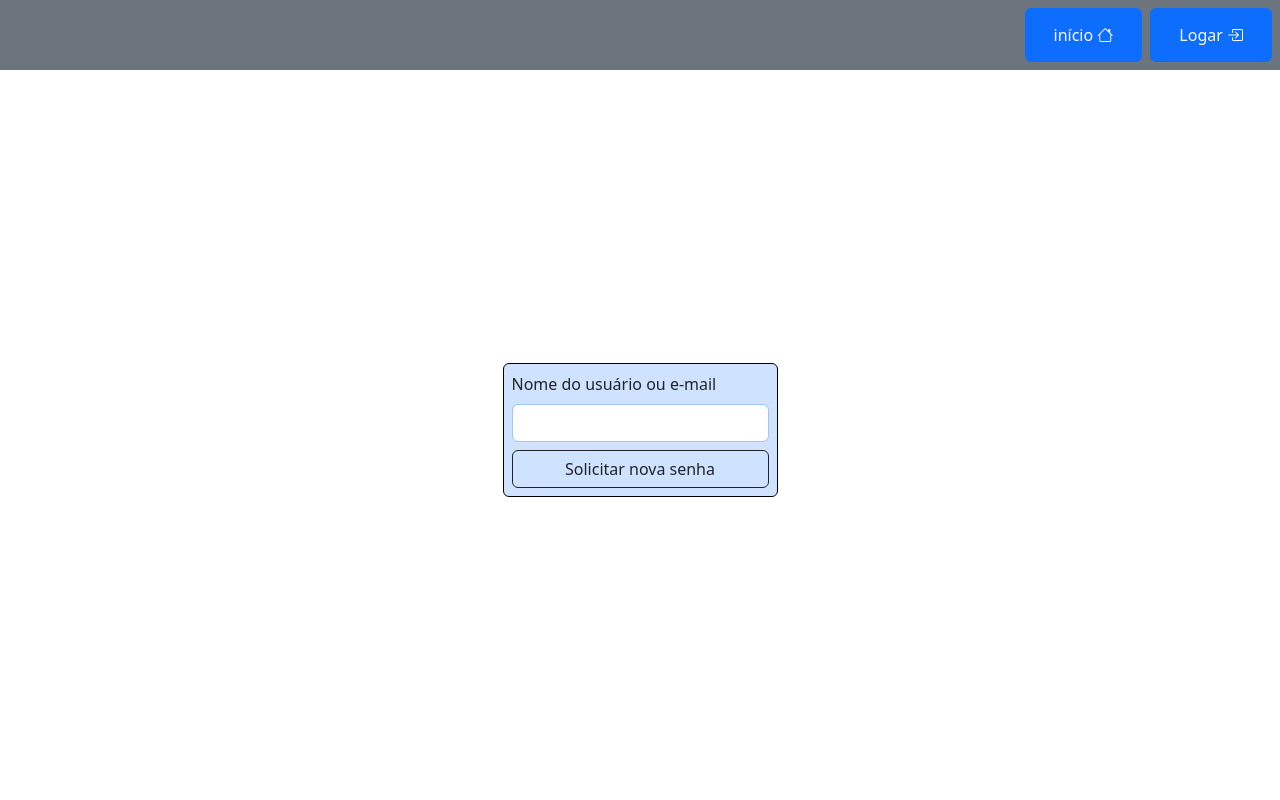
After one commit to Marcosviana91/gallery_server, a Django app: page /reset_password in a window 1280 px wide. The commit adds this page. Run offline with Django 5.2, Linux system fonts and the light colour scheme.

Commit message:
feat - reset_password mock implementation

```diff
--- a/client/templates/login.html
+++ b/client/templates/login.html
@@ -32,7 +32,7 @@
         </form>
         <div class="mt-2">
             <a href="{% url 'new_user' %}" class="btn btn-outline-primary">Criar Usuário</a>
-            <a href="#">Esqueci a senha</a>
+            <a href="{% url 'reset_password' %}">Esqueci a senha</a>
         </div>
     </div>
 
--- /dev/null
+++ b/client/templates/reset_password.html
@@ -0,0 +1,23 @@
+{% extends 'base.html' %}
+
+{% load static %}
+
+{% block 'body' %}
+<main style="min-height: 90vh;" class="d-flex flex-column align-items-center justify-content-center">
+    <div class="d-flex flex-column align-items-center justify-content-center">
+        <form action="" method="post">
+            {% csrf_token %}
+            <div
+                class="d-flex flex-column align-items-center border border-black border-1 rounded-2 p-2 gap-2 bg-primary-subtle">
+                <div class="d-flex flex-column">
+                    <label class="form-label" for="username_or_email">Nome do usuário ou e-mail</label>
+                    <input class="form-control border-primary-subtle" type="text" name="username_or_email" id="username_or_email"
+                        required>
+                </div>
+                <button type="submit" class="btn btn-outline-dark w-100">Solicitar nova senha</button>
+            </div>
+        </form>
+    </div>
+
+</main>
+{% endblock %}
--- a/client/urls.py
+++ b/client/urls.py
@@ -7,4 +7,5 @@ urlpatterns = [
     path('', client_views.home, name="home"),
     path('user', client_views.home_user, name="home_user"),
     path('user/new', client_views.new_user, name="new_user"),
+    path('reset_password', client_views.reset_password, name="reset_password"),
 ]
--- a/client/views.py
+++ b/client/views.py
@@ -39,6 +39,23 @@ def user_logout(request: HttpRequest):
     logout(request)
     return HttpResponseRedirect(reverse('home', args=[]))
 
+
+def reset_password(request: HttpRequest):
+    if request.method == 'GET':
+        return render(request, 'reset_password.html', {'title': 'Resetar Senha'})
+    elif request.method == 'POST':
+        warnings = []
+        username_or_email = request.POST.get('username_or_email')
+        try:
+            user = User.objects.get(username=username_or_email)
+        except User.DoesNotExist:
+            try:
+                user = User.objects.get(email=username_or_email)
+            except User.DoesNotExist:
+                warnings.append("User not found.")
+                return render(request, 'reset_password.html', {'title': 'Resetar Senha','warnings': warnings,})
+        # TODO implementar solicitação de nova senha
+        return HttpResponseRedirect(reverse('login', args=[]))
 
 @login_required(login_url='login')
 def home_user(request: HttpRequest):
```
